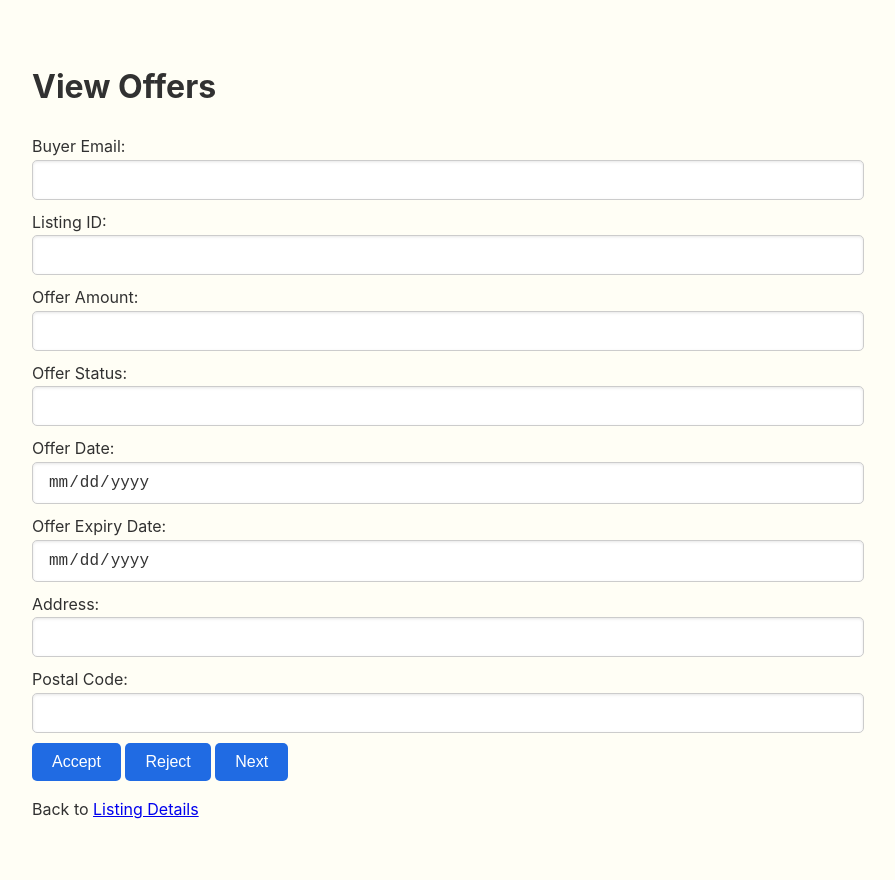
After one commit to arkb75/RealEstate, a web app: file public/ViewOffers.html in a window 1280 px wide. The commit adds this page. Shown: the whole page, without its empty margins (208-1103 px from the left). Run offline with its HTML, style and script files only (its server is not run), Linux system fonts and the light colour scheme.

Commit message:
Partial ViewOffers

```diff
--- /dev/null
+++ b/public/ViewOffers.html
@@ -0,0 +1,116 @@
+<!DOCTYPE html>
+<html lang="en">
+<head>
+    <meta charset="UTF-8">
+    <meta name="viewport" content="width=device-width, initial-scale=1.0">
+    <title>View Offers</title>
+    <link rel="stylesheet" href="styles.css">
+</head>
+<body>
+<h1>View Offers</h1>
+
+<div id="offerDetails">
+    <label for="buyerEmail">Buyer Email:</label>
+    <input type="email" id="buyerEmail" name="buyerEmail" readonly>
+
+    <label for="listingID">Listing ID:</label>
+    <input type="number" id="listingID" name="listingID" readonly>
+
+    <label for="offerAmount">Offer Amount:</label>
+    <input type="number" id="offerAmount" name="offerAmount" readonly>
+
+    <label for="offerStatus">Offer Status:</label>
+    <input type="text" id="offerStatus" name="offerStatus" readonly>
+
+    <label for="offerDate">Offer Date:</label>
+    <input type="date" id="offerDate" name="offerDate" readonly>
+
+    <label for="offerExpiryDate">Offer Expiry Date:</label>
+    <input type="date" id="offerExpiryDate" name="offerExpiryDate" readonly>
+
+    <label for="address">Address:</label>
+    <input type="text" id="address" name="address" readonly>
+
+    <label for="postalCode">Postal Code:</label>
+    <input type="text" id="postalCode" name="postalCode" readonly>
+</div>
+
+<div id="offerControls">
+    <button id="acceptOffer">Accept</button>
+    <button id="rejectOffer">Reject</button>
+    <button id="nextOffer">Next</button>
+</div>
+
+<p>Back to <a href="ListingDetail.html">Listing Details</a></p>
+
+<script>
+    let currentOfferIndex = 0;
+    let offers = [];
+
+    async function loadOffers() {
+        try {
+            const response = await fetch('/offers?listingID=1'); // Replace with dynamic listing ID
+            offers = await response.json();
+            if (offers.length > 0) {
+                displayOffer(offers[currentOfferIndex]);
+            }
+        } catch (error) {
+            console.error('Error loading offers:', error);
+            alert('Failed to load offers.');
+        }
+    }
+
+    function displayOffer(offer) {
+        document.getElementById('buyerEmail').value = offer.buyerEmail;
+        document.getElementById('listingID').value = offer.listingID;
+        document.getElementById('offerAmount').value = offer.offerAmount;
+        document.getElementById('offerStatus').value = offer.offerStatus;
+        document.getElementById('offerDate').value = offer.offerDate;
+        document.getElementById('offerExpiryDate').value = offer.offerExpiryDate;
+        document.getElementById('address').value = offer.address;
+        document.getElementById('postalCode').value = offer.postalCode;
+    }
+
+    document.getElementById('acceptOffer').addEventListener('click', async () => {
+        await updateOfferStatus('Accepted');
+    });
+
+    document.getElementById('rejectOffer').addEventListener('click', async () => {
+        await updateOfferStatus('Rejected');
+    });
+
+    document.getElementById('nextOffer').addEventListener('click', () => {
+        currentOfferIndex = (currentOfferIndex + 1) % offers.length;
+        displayOffer(offers[currentOfferIndex]);
+    });
+
+    async function updateOfferStatus(status) {
+        const offer = offers[currentOfferIndex];
+        try {
+            const response = await fetch(`/update-offer-status`, {
+                method: 'POST',
+                headers: {
+                    'Content-Type': 'application/json'
+                },
+                body: JSON.stringify({ offerID: offer.offerID, status })
+            });
+
+            if (!response.ok) {
+                throw new Error('Failed to update offer status');
+            }
+
+            const result = await response.json();
+            alert(result.message);
+            offer.offerStatus = status; // Update local offer status
+            displayOffer(offer); // Refresh display
+        } catch (error) {
+            console.error('Error updating offer status:', error);
+            alert('Failed to update offer status.');
+        }
+    }
+
+    // Initialize offers on page load
+    loadOffers();
+</script>
+</body>
+</html>
```
Also changed, not shown: appController.js (+53 -0 lines), appService.js (+37 -2 lines), views/ListingDetail.ejs (+6 -8 lines), 3 other files.
